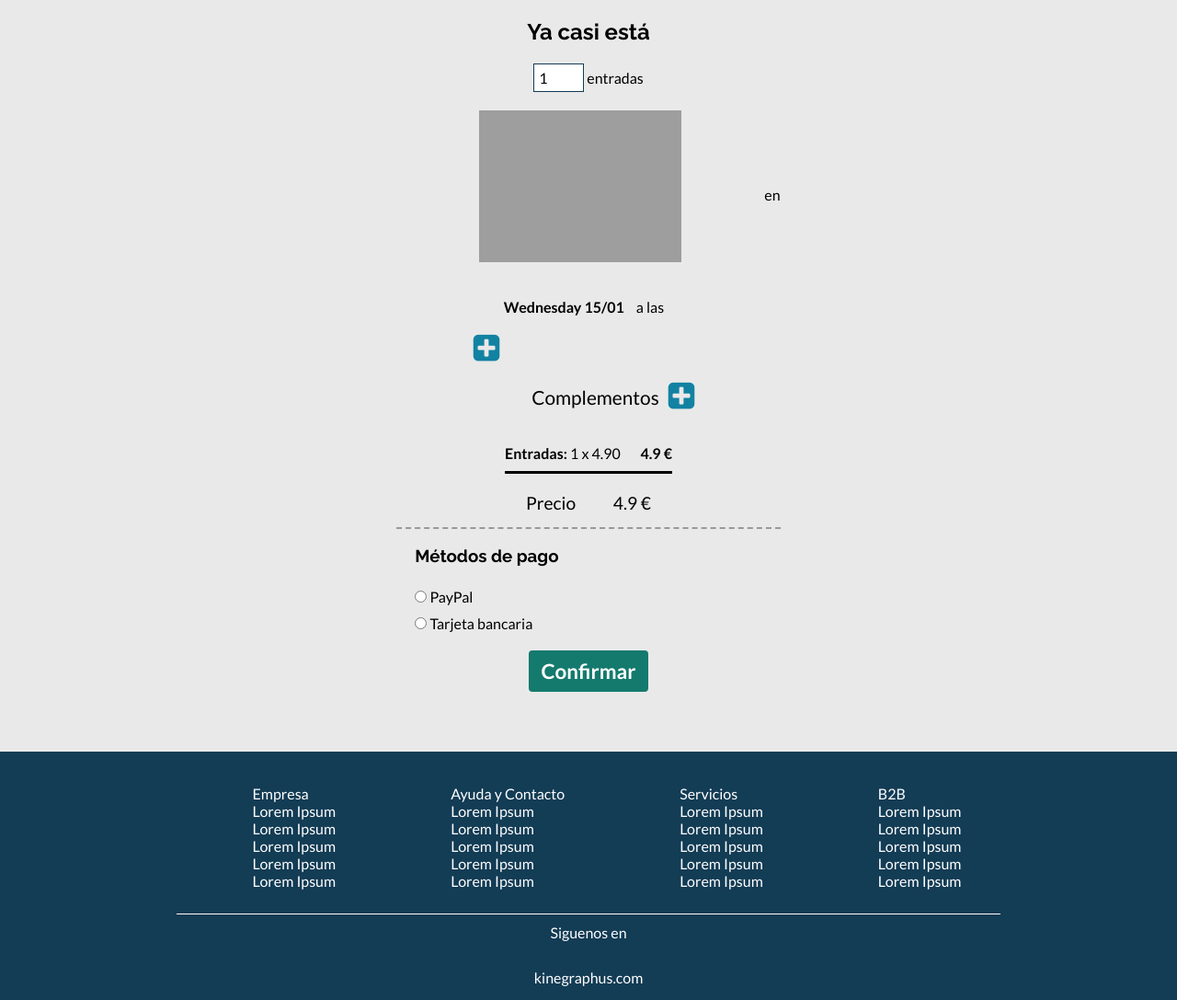
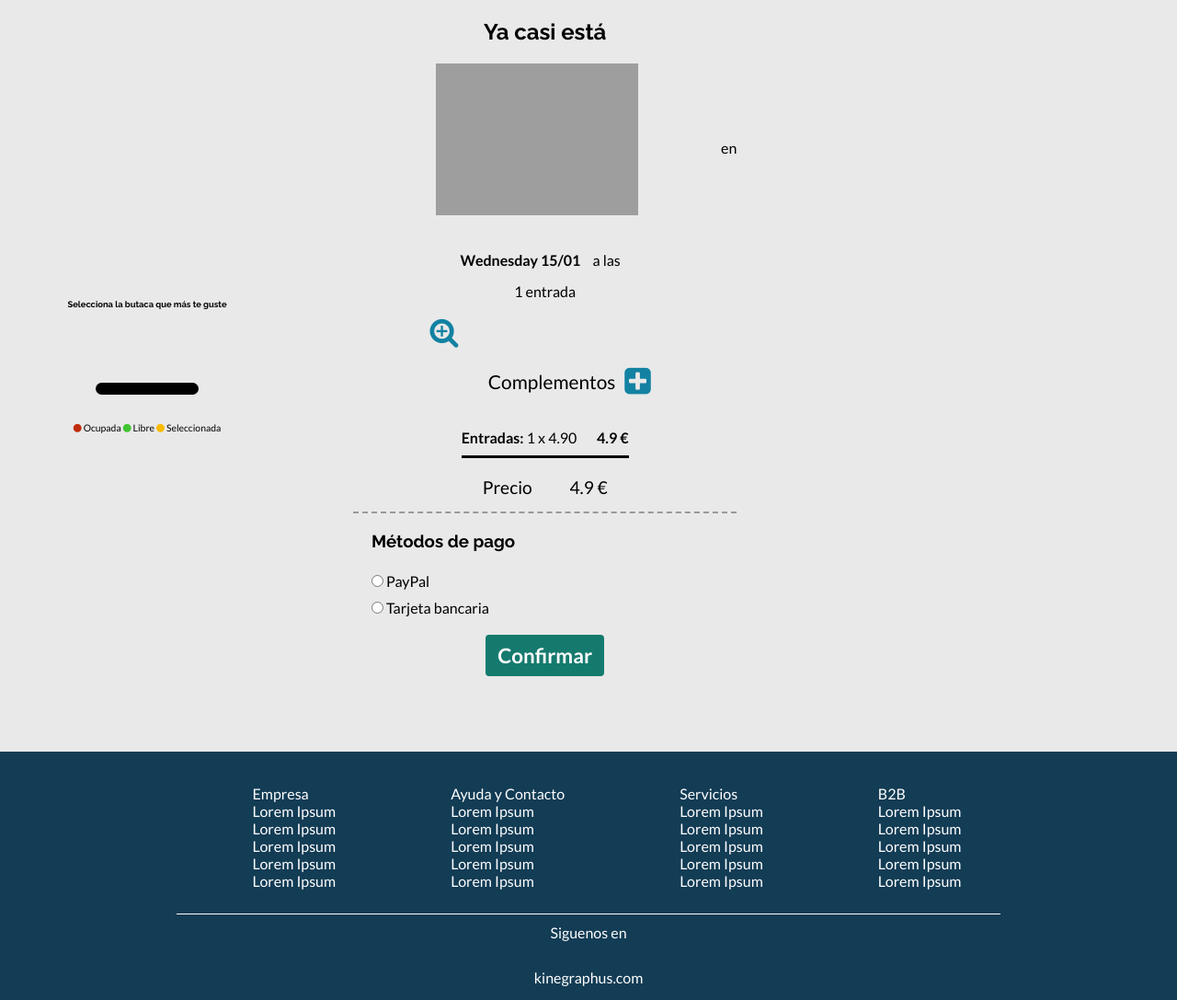
Before and after one commit to Drimmark/Kinegraphus, a Flask app: template templates/buy.html in a window 1280 px wide. Shown: the part 95-1182 px from the top of the page at 92% size. Run offline with Flask 2, Linux system fonts and the light colour scheme; tables that the repository leaves empty hold one stand-in row (values such as "Sample post"); the template is opened without the code that fills it: values that come from a table or form of the project are taken from there, most other values are stand-ins (such as "Sample title", 1, 10 or a date in 2020); some libraries are stand-ins or nearby versions; grey boxes are pictures that could not be loaded.

Commit message:
butacas siempre visibles

```diff
--- a/static/css/main.css
+++ b/static/css/main.css
@@ -702,10 +702,15 @@ section#compra {
   section#compra section#butacas {
     max-width: 66%;
     text-align: center;
-    width: 0%;
     overflow: hidden;
     transition: ease-in-out 0.9s;
-    position: relative; }
+    position: relative;
+    display: flex;
+    flex-flow: column nowrap;
+    justify-content: center;
+    width: 25%;
+    margin-right: 0px;
+    font-size: 0.5em; }
     section#compra section#butacas #salas {
       margin-top: 20px;
       display: flex;
@@ -731,7 +736,7 @@ section#compra {
       margin-bottom: 30px;
       font-size: 1.3em; }
   section#compra section#complements {
-    max-width: 66%;
+    max-width: 50%;
     text-align: center;
     width: 0%;
     overflow: hidden;
@@ -771,7 +776,7 @@ section#compra {
             section#compra section#complements ul li div i:hover {
               transform: rotate(180deg); }
   section#compra section#resumen {
-    margin: 0 auto 30px;
+    margin: 0 auto 30px 5%;
     text-align: center; }
     section#compra section#resumen button {
       font-size: 1.4em; }
--- a/static/css/main.scss
+++ b/static/css/main.scss
@@ -492,10 +492,15 @@ section#compra{
 	section#butacas {
 		max-width: 66%;
 		text-align: center;
-		width: 0%;
 		overflow: hidden;
 		transition: ease-in-out 0.9s;
 		position: relative;
+		display: flex;
+		flex-flow: column nowrap;
+		justify-content: center;
+		width: 25%;
+		margin-right: 0px;
+		font-size: 0.5em;
 
 		// &::after {
 		// 	content: '';
@@ -546,7 +551,7 @@ section#compra{
 	}
 
 	section#complements {
-		max-width: 66%;
+		max-width: 50%;
 		text-align: center;
 		width: 0%;
 		overflow: hidden;
@@ -603,7 +608,7 @@ section#compra{
 	}
 
 	section#resumen {
-		margin: 0 auto 30px;
+		margin: 0 auto 30px 70px;
 		text-align: center;
 
 		button {
--- a/static/js/buy.js
+++ b/static/js/buy.js
@@ -3,6 +3,11 @@ $(function() {
 	for (i in butacasSelect){
 		$("<li>").html('Butaca: '+ butacasSelect[i][1] + ' Fila: ' + butacasSelect[i][0]).appendTo($('#butacasSelect'));
 		$("<li>").html('<input type="hidden" name="butaca" value="Butaca: '+ butacasSelect[i][1] + ' Fila: ' + butacasSelect[i][0]+ '">').appendTo($('#butacasSelect'));
+	}
+	if ($('#entradas input').val() > 1){
+		$('#entradas span').html($('#entradas input').val() + " entradas");
+	} else {
+		$('#entradas span').html($('#entradas input').val() + " entrada");
 	}
 	$('#conteo').html("<b>Entradas:</b> " + $('#entradas input').val() + " x 4.90 &nbsp;&nbsp;&nbsp;&nbsp;&nbsp; <b>" + Math.round($('#entradas input').val() * 4.9 * 100) / 100 + " €</b>");
 	$('#total').html("Precio &nbsp;&nbsp;&nbsp;&nbsp;&nbsp;&nbsp;&nbsp;&nbsp;&nbsp;&nbsp;" + Math.round($('#entradas input').val() * 4.9 * 100) / 100 + " €");
@@ -95,6 +100,11 @@ $(function() {
 			$(this).toggleClass('amarillo');
 			if (this.classList[2] == 'verde') {
 				$('#entradas input').val(parseInt($('#entradas input').val()) - 1);
+				if ($('#entradas input').val() > 1){
+					$('#entradas span').html($('#entradas input').val() + " entradas");
+				} else {
+					$('#entradas span').html($('#entradas input').val() + " entrada");
+				}
 				$('#conteo').html("<b>Entradas:</b> " + $('#entradas input').val() + " x 4.90 &nbsp;&nbsp;&nbsp;&nbsp;&nbsp; <b>" + Math.round($('#entradas input').val() * 4.9 * 100) / 100 + " €</b>");
 				$('#total').html("Precio &nbsp;&nbsp;&nbsp;&nbsp;&nbsp;&nbsp;&nbsp;&nbsp;&nbsp;&nbsp;" + Math.round($('#entradas input').val() * 4.9 * 100) / 100 + " €");
 				butaca = [$(this).attr("fila"), $(this).attr("asiento")];
@@ -112,6 +122,11 @@ $(function() {
 				}
 			} else {
 				$('#entradas input').val(parseInt($('#entradas input').val()) + 1);
+				if ($('#entradas input').val() > 1){
+					$('#entradas span').html($('#entradas input').val() + " entradas");
+				} else {
+					$('#entradas span').html($('#entradas input').val() + " entrada");
+				}
 				$('#conteo').html("<b>Entradas:</b> " + $('#entradas input').val() + " x 4.90 &nbsp;&nbsp;&nbsp;&nbsp;&nbsp; <b>" + Math.round($('#entradas input').val() * 4.9 * 100) / 100 + " €</b>");
 				$('#total').html("Precio &nbsp;&nbsp;&nbsp;&nbsp;&nbsp;&nbsp;&nbsp;&nbsp;&nbsp;&nbsp;" + Math.round($('#entradas input').val() * 4.9 * 100) / 100 + " €");
 				$('#butacasSelect').html("");
@@ -137,13 +152,16 @@ $(function() {
 			$('#showComplements a i').addClass("fa-plus-square");
 			$('#complements').css('width', '0%');
 		}
-		if ( $('#butacas').css('width') != '0px'){
-			$('#showButacas a i').removeClass("fa-minus-square");
-			$('#showButacas a i').addClass("fa-plus-square");
-			$('#butacas').css('width', '0%');
+		if ( $('#butacas').css('font-size') != '8px'){
+			console.log( $('#butacas').css('font-size'));
+			$('#showButacas a i').removeClass("fa-search-minus");
+			$('#showButacas a i').addClass("fa-search-plus");
+			$('#butacas').css('font-size', '8px');
+			$('#butacas').css('width', '25%');
 		} else {
-			$('#showButacas a i').removeClass("fa-plus-square");
-			$('#showButacas a i').addClass("fa-minus-square");
+			$('#showButacas a i').removeClass("fa-search-plus");
+			$('#showButacas a i').addClass("fa-search-minus");
+			$('#butacas').css('font-size', '16px');
 			$('#butacas').css('width', '100%');
 		}
 	});
@@ -182,15 +200,15 @@ $(function() {
 		e.preventDefault();
 
 		if ( $('#butacas').css('width') != '0px'){
-			$('#showButacas a i').removeClass("fa-minus-square");
-			$('#showButacas a i').addClass("fa-plus-square");
+			$('#showButacas a i').removeClass("fa-search-minus");
+			$('#showButacas a i').addClass("fa-search-plus");
 			$('#butacas').css('width', '0%');
 		}
 		if ( $('#complements').css('width') != '0px'){
 			$('#showComplements a i').removeClass("fa-minus-square");
 			$('#showComplements a i').addClass("fa-plus-square");
 			$('#complements').css('width', '0%');
-
+			$('#butacas').css('width', '40%');
 		} else {
 			$('#showComplements a i').removeClass("fa-plus-square");
 			$('#showComplements a i').addClass("fa-minus-square");
--- a/templates/buy.html
+++ b/templates/buy.html
@@ -21,10 +21,6 @@
 	<section id="resumen">
         <form action="/buyEnd" method="post">
             <h2>Ya casi está</h2>
-
-            <article id="entradas">
-                <input type="number" name="entradas" value="{{ number }}"> entradas
-            </article>
 
             <article id="info">
                 <div>
@@ -53,9 +49,15 @@
          		<input type="hidden" name="horario" value="{{ showtime.time }}">
              </article>
 
+             <article id="entradas">
+                <span>
+                </span>
+                <input disabled=true type="hidden" name="entradas" value="{{ number }}">
+            </article>
+
              <article id="showButacas">
 				<a href="?">
-                	<i class="fa fa-plus-square"></i>
+                	<i class="fa fa-search-plus"></i>
 					<ul id="butacasSelect">
 					</ul>
 				</a>
```
Also changed, not shown: 1 other file.
